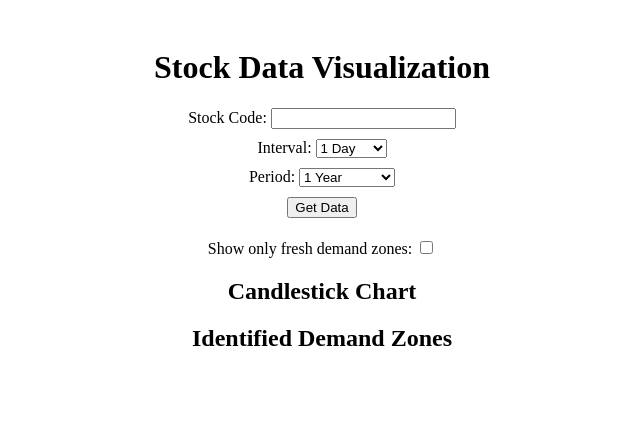
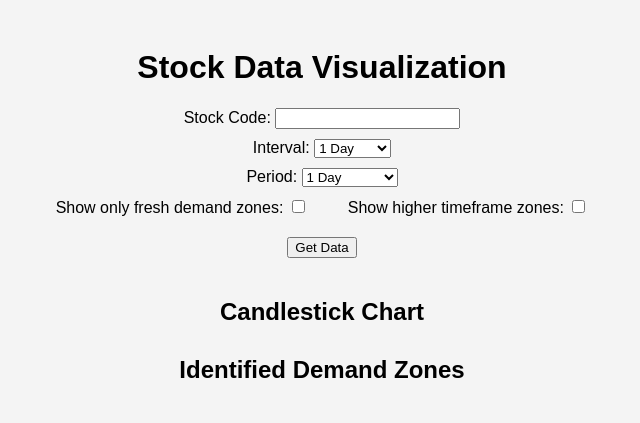
Before and after one commit to godsambitious-ashu/PriceActionAI, a Flask app: page / in a window 1280 px wide. Shown: the top 423 px of the page, without its empty margins (318-958 px from the left). Run offline with Flask 3, Linux system fonts and the light colour scheme; some libraries are stand-ins or nearby versions.

Commit message:
changes for confirmation trade

```diff
--- a/app.py
+++ b/app.py
@@ -12,32 +12,49 @@ def index():
         stock_code = request.form['stock_code']
         interval = request.form['interval']
         period = request.form['period']
-        logging.debug(f"Form submitted: {stock_code} with interval {interval} and period {period}")
+        show_higher_timeframe_zones = 'higher_timeframe_toggle' in request.form
+        logging.debug(f"Form submitted: {stock_code} with interval {interval} and period {period}, show_higher_timeframe_zones: {show_higher_timeframe_zones}")
 
         try:
-            stock_data = DataFetcher.fetch_stock_data(stock_code, interval=interval, period=period)
-            logging.debug("Data fetched successfully")
+            # Fetch data for daily interval
+            stock_data_daily = DataFetcher.fetch_stock_data(stock_code, interval='1d', period=period)
+            logging.debug("Daily data fetched successfully")
 
-            # Print the initial data in the format "date OHLC"
-            stock_data_str = "\n".join([f"{idx.date()} Open: {row['Open']} High: {row['High']} Low: {row['Low']} Close: {row['Close']}" for idx, row in stock_data.iterrows()])
-            logging.debug("Initial Stock Data:\n" + stock_data_str)
+            if show_higher_timeframe_zones:
+                # Fetch data for weekly and monthly intervals
+                stock_data_weekly = DataFetcher.fetch_stock_data(stock_code, interval='1wk', period=period)
+                stock_data_monthly = DataFetcher.fetch_stock_data(stock_code, interval='1mo', period=period)
+                logging.debug("Weekly and monthly data fetched successfully")
 
-            # Create charts for both all zones and fresh zones
-            chart_all_zones, demand_zones_info_all = Plotter.create_candlestick_chart(stock_data, stock_code, interval, fresh=False)
-            chart_fresh_zones, demand_zones_info_fresh = Plotter.create_candlestick_chart(stock_data, stock_code, interval, fresh=True)
-            logging.debug("Charts created successfully")
+                # Identify demand zones on weekly and monthly data
+                demand_zones_weekly = DemandZoneIdentifier.identify_demand_zones(stock_data_weekly, interval='1wk')
+                demand_zones_monthly = DemandZoneIdentifier.identify_demand_zones(stock_data_monthly, interval='1mo')
 
-            return render_template('index.html',
-                                   chart_all_zones=chart_all_zones,
-                                   demand_zones_info_all=demand_zones_info_all,
-                                   chart_fresh_zones=chart_fresh_zones,
-                                   demand_zones_info_fresh=demand_zones_info_fresh,
-                                   stock_data_str=stock_data_str)
+                # Map higher timeframe zones to daily data
+                higher_timeframe_zones = Plotter.map_higher_timeframe_zones_to_daily(stock_data_daily, demand_zones_weekly + demand_zones_monthly)
+
+                # Create chart with higher timeframe zones overlaid on daily data
+                chart_higher_timeframe_zones = Plotter.create_candlestick_chart_with_zones(stock_data_daily, stock_code, higher_timeframe_zones)
+
+                return render_template('index.html',
+                                       chart_higher_timeframe_zones=chart_higher_timeframe_zones,
+                                       stock_code=stock_code,
+                                       show_higher_timeframe_zones=show_higher_timeframe_zones)
+            else:
+                # Existing functionality
+                # Create charts for both all zones and fresh zones
+                chart_all_zones, demand_zones_info_all = Plotter.create_candlestick_chart(stock_data_daily, stock_code, interval='1d', fresh=False)
+                chart_fresh_zones, demand_zones_info_fresh = Plotter.create_candlestick_chart(stock_data_daily, stock_code, interval='1d', fresh=True)
+                logging.debug("Charts created successfully")
+
+                return render_template('index.html',
+                                       chart_all_zones=chart_all_zones,
+                                       demand_zones_info_all=demand_zones_info_all,
+                                       chart_fresh_zones=chart_fresh_zones,
+                                       demand_zones_info_fresh=demand_zones_info_fresh,
+                                       stock_code=stock_code)
         except Exception as e:
             logging.error(f"Error processing request: {e}")
             return render_template('index.html', chart=None, error=str(e))
 
     return render_template('index.html', chart=None)
-
-if __name__ == '__main__':
-    app.run(debug=True)
--- a/templates/index.html
+++ b/templates/index.html
@@ -2,66 +2,132 @@
 <html lang="en">
 <head>
     <meta charset="UTF-8">
-    <meta name="viewport" content="width=device-width, initial-scale=1.0">
     <title>Stock Data Visualization</title>
     <script src="https://cdn.plot.ly/plotly-latest.min.js"></script>
+    <style>
+        body {
+            background-color: #f4f4f4;
+            font-family: Arial, sans-serif;
+        }
+        .container {
+            max-width: 90%;
+            margin: 0 auto;
+            padding: 20px;
+        }
+        h1, h2, h3 {
+            text-align: center;
+        }
+        form {
+            display: flex;
+            flex-direction: column;
+            align-items: center;
+        }
+        form > div {
+            margin-bottom: 10px;
+        }
+        .chart, .info {
+            margin-top: 30px;
+        }
+        .toggle-container {
+            display: flex;
+            justify-content: center;
+            margin-bottom: 20px;
+        }
+        .toggle-container > div {
+            margin: 0 20px;
+        }
+        .error {
+            color: red;
+            text-align: center;
+        }
+    </style>
 </head>
 <body>
-    <div style="max-width: 800px; margin: 0 auto; padding: 20px;">
-        <div style="text-align: center;">
+    <div class="container">
         <h1>Stock Data Visualization</h1>
-            <form method="POST" style="display: flex; flex-direction: column; align-items: center;">
-                <div style="margin-bottom: 10px;">
+        <form method="POST">
+            <div>
                 <label for="stock_code">Stock Code:</label>
-                    <input type="text" id="stock_code" name="stock_code" required>
+                <input type="text" id="stock_code" name="stock_code" required value="{{ stock_code }}">
             </div>
-                <div style="margin-bottom: 10px;">
+            <div>
                 <label for="interval">Interval:</label>
                 <select id="interval" name="interval">
-                        <option value="1d">1 Day</option>
-                        <option value="1wk">1 Week</option>
-                        <option value="1mo">1 Month</option>
-                        <option value="3mo">3 Month</option>
+                    <option value="1d" {% if interval == '1d' %}selected{% endif %}>1 Day</option>
+                    <option value="1wk" {% if interval == '1wk' %}selected{% endif %}>1 Week</option>
+                    <option value="1mo" {% if interval == '1mo' %}selected{% endif %}>1 Month</option>
+                    <option value="3mo" {% if interval == '3mo' %}selected{% endif %}>3 Months</option>
                 </select>
             </div>
-                <div style="margin-bottom: 10px;">
+            <div>
                 <label for="period">Period:</label>
-                    <select id="period" name="period" value="1y">
-                        <option value="1d">1 Day</option>
-                        <option value="5d">5 Days</option>
-                        <option value="1mo">1 Month</option>
-                        <option value="3mo">3 Months</option>
-                        <option value="6mo">6 Months</option>
-                        <option value="1y" selected>1 Year</option>
-                        <option value="2y">2 Years</option>
-                        <option value="5y">5 Years</option>
-                        <option value="10y">10 Years</option>
-                        <option value="ytd">Year to Date</option>
-                        <option value="max">Max</option>
+                <select id="period" name="period">
+                    <option value="1d" {% if period == '1d' %}selected{% endif %}>1 Day</option>
+                    <option value="5d" {% if period == '5d' %}selected{% endif %}>5 Days</option>
+                    <option value="1mo" {% if period == '1mo' %}selected{% endif %}>1 Month</option>
+                    <option value="3mo" {% if period == '3mo' %}selected{% endif %}>3 Months</option>
+                    <option value="6mo" {% if period == '6mo' %}selected{% endif %}>6 Months</option>
+                    <option value="1y" {% if period == '1y' %}selected{% endif %}>1 Year</option>
+                    <option value="2y" {% if period == '2y' %}selected{% endif %}>2 Years</option>
+                    <option value="5y" {% if period == '5y' %}selected{% endif %}>5 Years</option>
+                    <option value="10y" {% if period == '10y' %}selected{% endif %}>10 Years</option>
+                    <option value="ytd" {% if period == 'ytd' %}selected{% endif %}>Year to Date</option>
+                    <option value="max" {% if period == 'max' %}selected{% endif %}>Max</option>
                 </select>
             </div>
-                <div style="margin-bottom: 20px;">
+            <div class="toggle-container">
+                <div>
+                    <label for="fresh_toggle">Show only fresh demand zones:</label>
+                    <input type="checkbox" id="fresh_toggle" name="fresh_toggle" onchange="toggleFreshZones()" {% if fresh_toggle %}checked{% endif %}>
+                </div>
+                <div>
+                    <label for="higher_timeframe_toggle">Show higher timeframe zones:</label>
+                    <input type="checkbox" id="higher_timeframe_toggle" name="higher_timeframe_toggle" onchange="toggleHigherTimeframeZones()" {% if show_higher_timeframe_zones %}checked{% endif %}>
+                </div>
+            </div>
+            <div>
                 <button type="submit">Get Data</button>
             </div>
         </form>
+
+        {% if error %}
+            <p class="error">Error: {{ error }}</p>
+        {% endif %}
+
+        <div class="chart" id="chart_container">
+            <h2>Candlestick Chart</h2>
+            <!-- Regular Charts -->
+            <div id="chart_all_zones" {% if show_higher_timeframe_zones %}style="display:none;"{% endif %}>
+                {{ chart_all_zones|safe }}
             </div>
-        <div style="text-align: center; margin-bottom: 20px;">
-            <label for="fresh_toggle">Show only fresh demand zones:</label>
-            <input type="checkbox" id="fresh_toggle" name="fresh_toggle" onchange="toggleFreshZones()">
+            <div id="chart_fresh_zones" style="display:none;">
+                {{ chart_fresh_zones|safe }}
             </div>
-        <div class="chart" id="chart_container">
-            <h2 style="text-align: center;">Candlestick Chart</h2>
-            <div id="chart_all_zones">{{ chart_all_zones|safe }}</div>
-            <div id="chart_fresh_zones" style="display:none;">{{ chart_fresh_zones|safe }}</div>
+            <!-- Higher Timeframe Chart -->
+            {% if chart_higher_timeframe_zones %}
+                <div id="chart_higher_timeframe_zones" {% if not show_higher_timeframe_zones %}style="display:none;"{% endif %}>
+                    {{ chart_higher_timeframe_zones|safe }}
                 </div>
-        <div class="info" id="info_container" style="text-align: center;">
+            {% endif %}
+        </div>
+
+        <!-- Demand Zones Information -->
+        <div class="info" id="info_container">
             <h2>Identified Demand Zones</h2>
-            <div id="info_all_zones">{{ demand_zones_info_all|safe }}</div>
-            <div id="info_fresh_zones" style="display:none;">{{ demand_zones_info_fresh|safe }}</div>
+            <!-- Regular Demand Zones Info -->
+            <div id="info_all_zones" {% if show_higher_timeframe_zones %}style="display:none;"{% endif %}>
+                {{ demand_zones_info_all|safe }}
             </div>
-        {% if error %}
-            <p style="color: red; text-align: center;">Error: {{ error }}</p>
+            <div id="info_fresh_zones" style="display:none;">
+                {{ demand_zones_info_fresh|safe }}
+            </div>
+            <!-- Higher Timeframe Demand Zones Info -->
+            {% if demand_zones_info_higher_timeframe %}
+                <div id="info_higher_timeframe_zones" {% if not show_higher_timeframe_zones %}style="display:none;"{% endif %}>
+                    {{ demand_zones_info_higher_timeframe|safe }}
+                </div>
             {% endif %}
+        </div>
     </div>
 
     <script>
@@ -71,6 +137,14 @@
             var chartFreshZones = document.getElementById('chart_fresh_zones');
             var infoAllZones = document.getElementById('info_all_zones');
             var infoFreshZones = document.getElementById('info_fresh_zones');
+            var higherTimeframeToggle = document.getElementById('higher_timeframe_toggle').checked;
+            var chartHigherTimeframeZones = document.getElementById('chart_higher_timeframe_zones');
+            var infoHigherTimeframeZones = document.getElementById('info_higher_timeframe_zones');
+
+            if (higherTimeframeToggle) {
+                // Do nothing if higher timeframe toggle is on
+                return;
+            }
 
             if (freshToggle) {
                 chartAllZones.style.display = 'none';
@@ -84,6 +158,56 @@
                 infoFreshZones.style.display = 'none';
             }
         }
+
+        function toggleHigherTimeframeZones() {
+            var higherTimeframeToggle = document.getElementById('higher_timeframe_toggle').checked;
+            var chartAllZones = document.getElementById('chart_all_zones');
+            var chartFreshZones = document.getElementById('chart_fresh_zones');
+            var chartHigherTimeframeZones = document.getElementById('chart_higher_timeframe_zones');
+            var infoAllZones = document.getElementById('info_all_zones');
+            var infoFreshZones = document.getElementById('info_fresh_zones');
+            var infoHigherTimeframeZones = document.getElementById('info_higher_timeframe_zones');
+            var freshToggle = document.getElementById('fresh_toggle');
+
+            if (higherTimeframeToggle) {
+                chartAllZones.style.display = 'none';
+                chartFreshZones.style.display = 'none';
+                if (chartHigherTimeframeZones) {
+                    chartHigherTimeframeZones.style.display = 'block';
+                }
+                infoAllZones.style.display = 'none';
+                infoFreshZones.style.display = 'none';
+                if (infoHigherTimeframeZones) {
+                    infoHigherTimeframeZones.style.display = 'block';
+                }
+                // Disable fresh toggle
+                freshToggle.disabled = true;
+            } else {
+                chartAllZones.style.display = freshToggle.checked ? 'none' : 'block';
+                chartFreshZones.style.display = freshToggle.checked ? 'block' : 'none';
+                if (chartHigherTimeframeZones) {
+                    chartHigherTimeframeZones.style.display = 'none';
+                }
+                infoAllZones.style.display = freshToggle.checked ? 'none' : 'block';
+                infoFreshZones.style.display = freshToggle.checked ? 'block' : 'none';
+                if (infoHigherTimeframeZones) {
+                    infoHigherTimeframeZones.style.display = 'none';
+                }
+                // Enable fresh toggle
+                freshToggle.disabled = false;
+            }
+        }
+
+        // Initialize toggles based on server-side values
+        window.onload = function() {
+            var freshToggle = document.getElementById('fresh_toggle').checked;
+            var higherTimeframeToggle = document.getElementById('higher_timeframe_toggle').checked;
+            if (higherTimeframeToggle) {
+                toggleHigherTimeframeZones();
+            } else if (freshToggle) {
+                toggleFreshZones();
+            }
+        };
     </script>
 </body>
 </html>
```
Also changed, not shown: stock_data/plotter.py (+63 -0 lines). Lines whose indentation alone changed are shown as unchanged.
